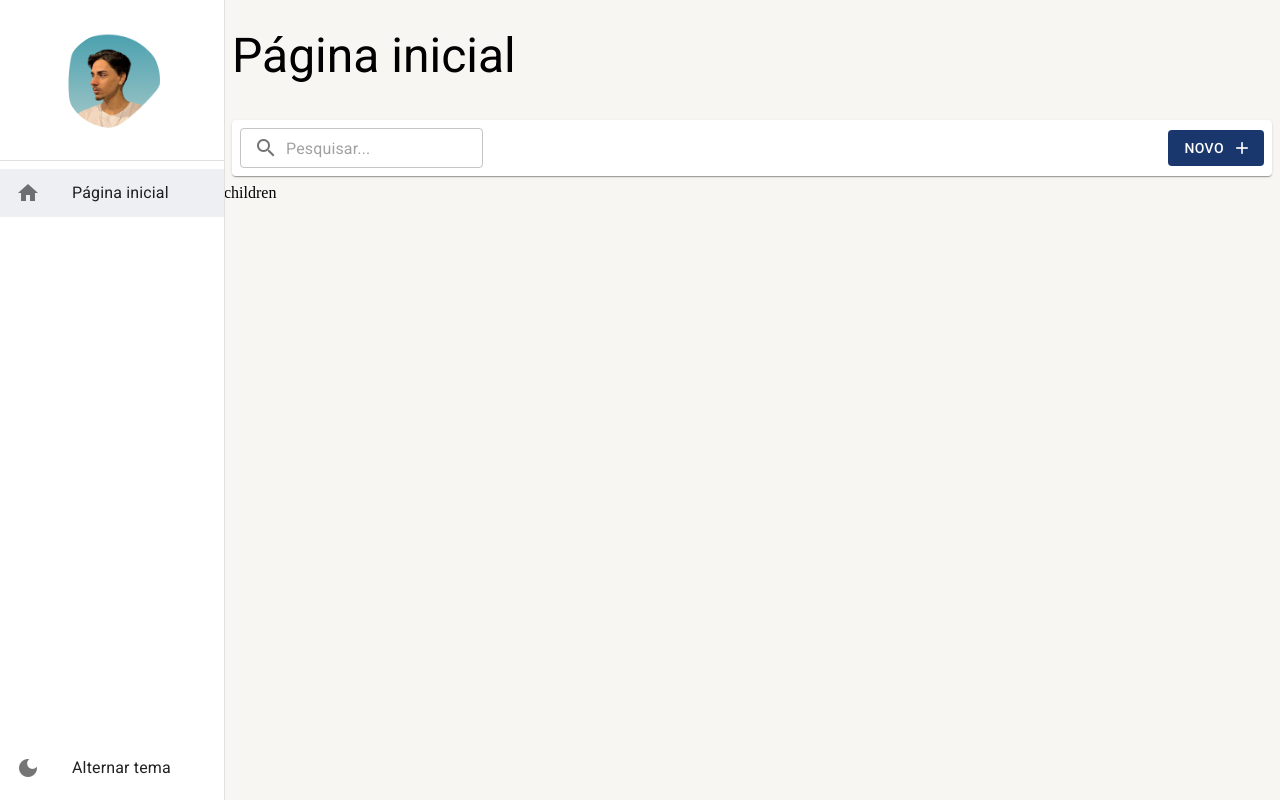
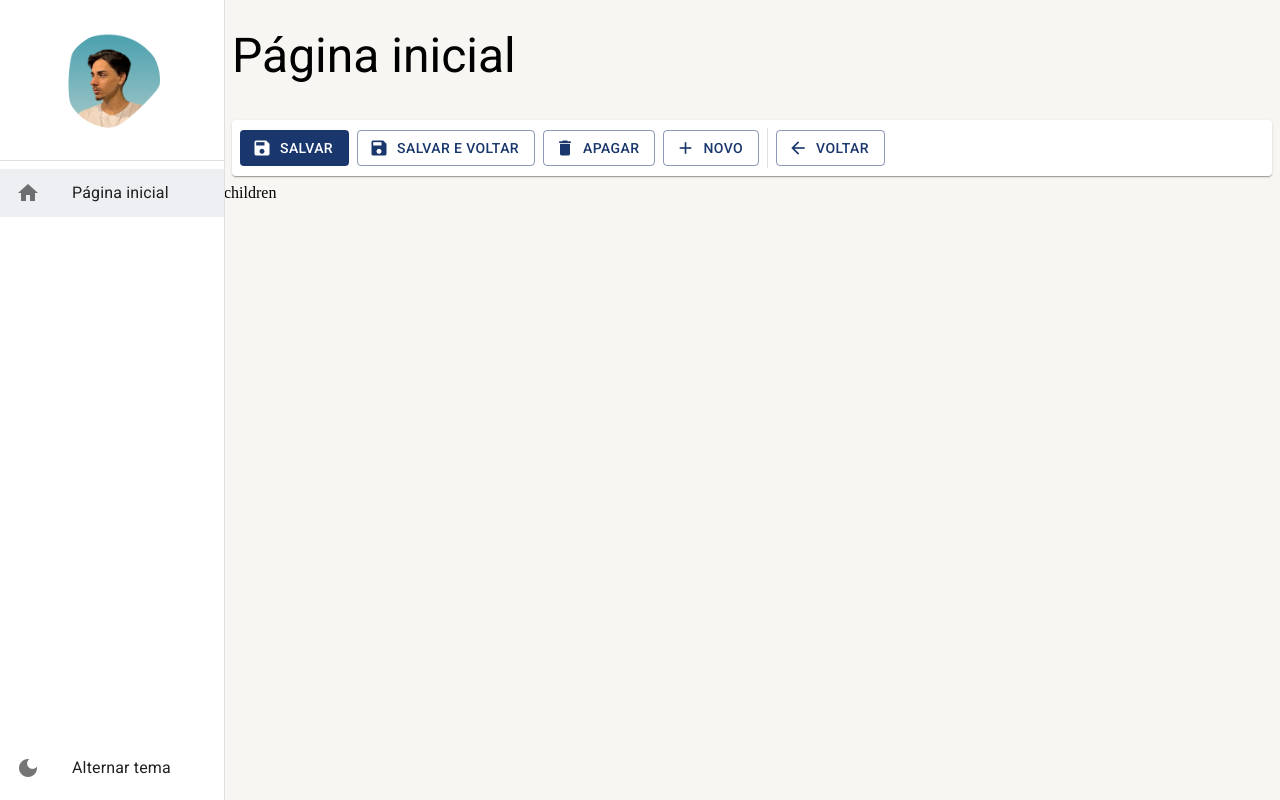
Before and after one commit to aryelzx/projetocurso, a React (Vite) app: page /pagina-inicial in a window 1280 px wide. Built offline with nearby package versions, Linux system fonts and the light colour scheme.

Commit message:
coding: criando componente ferramentas de detalhes

```diff
--- a/src/pages/dashboard/Dashboard.tsx
+++ b/src/pages/dashboard/Dashboard.tsx
@@ -1,4 +1,4 @@
-import { FerramentasDaListagem } from "../../shared/components";
+import { FerramentasDeDetalhe } from "../../shared/components";
 import { LayoutBaseDePagina } from "../../shared/layouts";
 
 export const Dashboard = () => {
@@ -6,9 +6,7 @@
     <LayoutBaseDePagina
       title="Página inicial"
       barraDeFerramentas={(
-        <FerramentasDaListagem
-          mostrarInputBusca
-        />
+        <FerramentasDeDetalhe />
       )}>
       children
     </LayoutBaseDePagina>
--- /dev/null
+++ b/src/shared/components/ferramentas-de-detalhe/FerramentasDeDetalhe.tsx
@@ -0,0 +1,61 @@
+import { Box, Button, Divider, Icon, Paper, useTheme } from "@mui/material"
+
+interface IFerramentasDeDetalheProps { }
+
+export const FerramentasDeDetalhe: React.FC<IFerramentasDeDetalheProps> = () => {
+  const theme = useTheme();
+  return (
+    <Box
+      gap={1}
+      height={theme.spacing(5)}
+      marginX={1}
+      padding={1}
+      paddingX={1}
+      display="flex"
+      alignItems="center"
+      component={Paper}
+    >
+      <Button
+        color='primary'
+        disableElevation
+        variant='contained'
+        startIcon={<Icon>save</Icon>}
+      >
+        SALVAR
+      </Button>
+      <Button
+        color='primary'
+        disableElevation
+        variant='outlined'
+        startIcon={<Icon>save</Icon>}
+      >
+        Salvar e voltar
+      </Button>
+      <Button
+        color='primary'
+        disableElevation
+        variant='outlined'
+        startIcon={<Icon>delete</Icon>}
+      >
+        Apagar
+      </Button>
+      <Button
+        color='primary'
+        disableElevation
+        variant='outlined'
+        startIcon={<Icon>add</Icon>}
+      >
+        Novo
+      </Button>
+      <Divider variant='middle' orientation='vertical' />
+      <Button
+        color='primary'
+        disableElevation
+        variant='outlined'
+        startIcon={<Icon>arrow_back</Icon>}
+      >
+        Voltar
+      </Button>
+    </Box>
+  )
+}
--- a/src/shared/components/index.ts
+++ b/src/shared/components/index.ts
@@ -1,2 +1,3 @@
 export * from "./menu-lateral/MenuLateral"
 export * from "./ferramentas-da-listagem/FerramentasDaListagem"
+export * from "./ferramentas-de-detalhe/FerramentasDeDetalhe"
```
